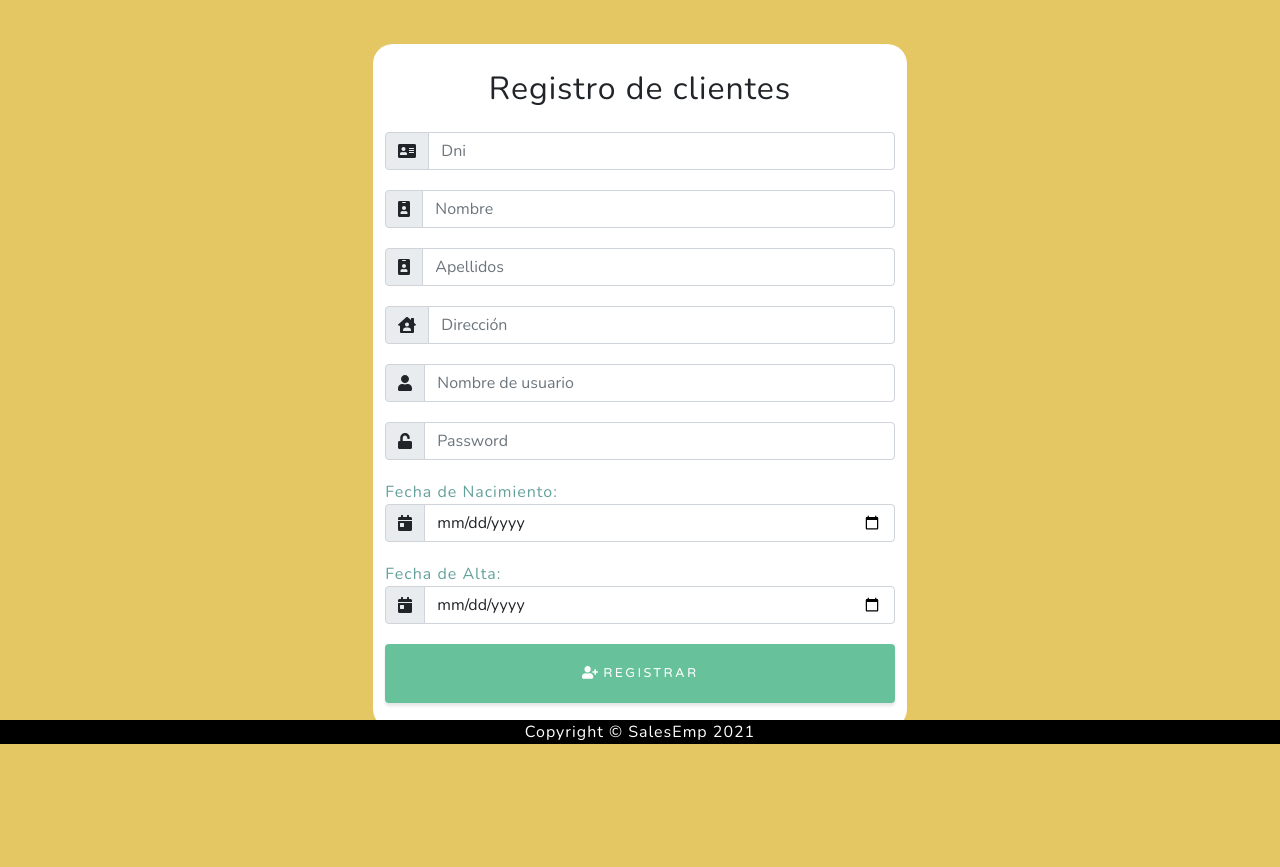
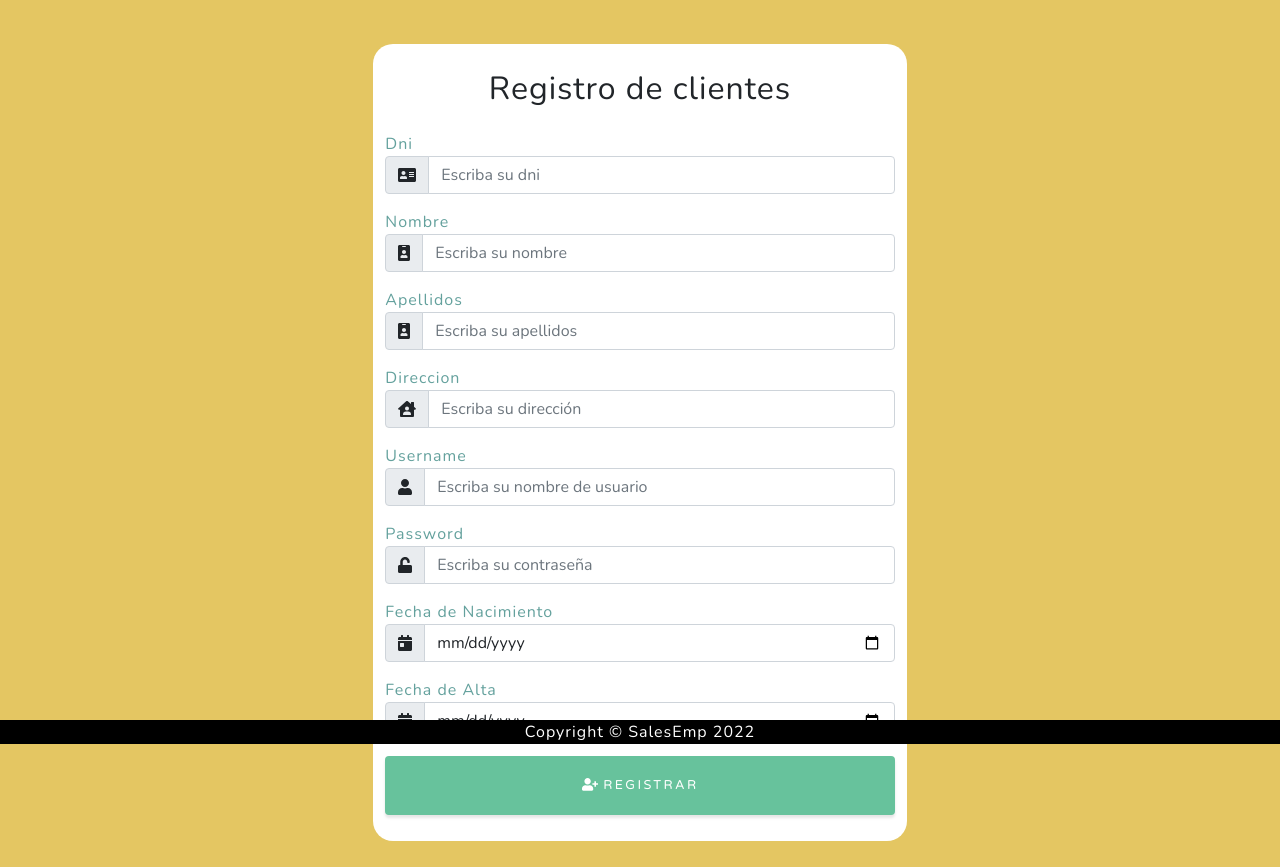
Before and after one commit to Julio150994/Grupo11_Django_2_Evaluacion, a Django app: page /registro/ in a window 1280 px wide. Shown: the part 56-923 px from the top of the page. Before the commit the page ends 800 px from the top, so only its background shows below. Run offline with Django 3.2, Linux system fonts and the light colour scheme; some libraries are stand-ins or nearby versions.

Commit message:
Cambios en registro y login; y logout

```diff
--- a/Grupo11_PSP_RA6/settings.py
+++ b/Grupo11_PSP_RA6/settings.py
@@ -124,3 +124,6 @@ STATIC_URL = '/static/'
 STATICFILES_DIRS = [
     os.path.join(BASE_DIR,"empresa/static"),
 ]
+
+LOGIN_REDIRECT_URL = 'sign_in/'
+LOGOUT_REDIRECT_URL = 'sign_in/'
--- a/empresa/forms.py
+++ b/empresa/forms.py
@@ -1,89 +1,30 @@
 from django import forms
 from empresa.models import Usuario, Cliente
 
-
 class UsuarioModelForm(forms.ModelForm):
     username = forms.CharField(required=True, help_text="Debe introducir un nombre de usuario",widget=forms.TextInput(
-        attrs={'class':'form-control mb-1','placeholder':'Nombre de usuario'}))
+        attrs={'class':'form-control mb-1','placeholder':'Enter your username'}))
     password = forms.CharField(required=True, help_text="Debe introducir una contraseña", widget=forms.PasswordInput(
-        attrs={'class':'form-control mb-1', 'placeholder':'Password'}))
+        attrs={'class':'form-control mb-1', 'placeholder':'Enter your password'}))
 
     class Meta:
         model = Usuario
         fields = '__all__'
 
-
-    def clean_username(self):
-        value = self.cleaned_data['username']
-
-        if Usuario.objects.filter(username = value).exists():
-            raise forms.ValidationError("Error. Nombre de usuario ya registrado en la base de datos.")
-        return value
-
-    def clean_password(self):
-        value = self.cleaned_data['password']
-
-        if Usuario.objects.filter(password = value) is None:
-            raise forms.ValidationError("Error. Falta por introducir su contraseña.")
-        return value
-
-
 class ClienteModelForm(forms.ModelForm):
     dni = forms.CharField(required=True, help_text="Debe introducir un dni", widget=forms.TextInput(
-        attrs={'class':'form-control mb-1', 'placeholder':'Dni'}))
+        attrs={'class':'form-control mb-1', 'placeholder':'Enter your dni'}))
     nombre = forms.CharField(required=True, help_text="Debe introducir un nombre", widget=forms.TextInput(
-        attrs={'class':'form-control mb-1', 'placeholder':'Nombre'}))
+        attrs={'class':'form-control mb-1', 'placeholder':'Enter your name'}))
     apellidos = forms.CharField(required=True, help_text="Debe introducir unos apellidos", widget=forms.TextInput(
-        attrs={'class':'form-control mb-1', 'placeholder':'Apellidos'}))
+        attrs={'class':'form-control mb-1', 'placeholder':'Enter your apes'}))
     direccion = forms.CharField(required=True, help_text="Debe introducir una dirección", widget=forms.TextInput(
-        attrs={'class':'form-control mb-1', 'placeholder':'Dirección'}))
+        attrs={'class':'form-control mb-1', 'placeholder':'Enter your direction'}))
     fechaNacimiento = forms.DateField(required=True, help_text="Debe seleccionar una fecha de nacimiento",widget=forms.DateInput(
-        attrs={'class':'form-control mb-1', 'type':'date', 'placeholder':'Fecha de Nacimiento'}))
+        attrs={'class':'form-control mb-1', 'type':'date', 'placeholder':'Enter your date of birth'}))
     fechaAlta = forms.DateField(required=True, help_text="Debe seleccionar una fecha de alta en la empresa",widget=forms.DateInput(
-        attrs={'class':'form-control mb-1', 'type':'date', 'placeholder':'Fecha de Alta'}))
+        attrs={'class':'form-control mb-1', 'type':'date', 'placeholder':'Enter your discharge date'}))
 
     class Meta:
         model = Cliente
         fields = ['dni','nombre','apellidos','direccion','fechaNacimiento','fechaAlta']
-
-    def clean_dni(self):
-        value = self.cleaned_data['dni']
-
-        if Cliente.objects.filter(dni = value) is None:
-            raise forms.ValidationError("Error. Debe introducir un dni")
-        return value
-
-    def clean_nombre(self):
-        value = self.cleaned_data['nombre']
-
-        if Cliente.objects.filter(nombre = value) is None:
-            raise forms.ValidationError("Error. Debe introducir un nombre")
-        return value
-
-    def clean_apellidos(self):
-        value = self.cleaned_data['apellidos']
-
-        if Cliente.objects.filter(apellidos = value) is None:
-            raise forms.ValidationError("Error. Debe introducir unos apellidos")
-        return value
-
-    def clean_direccion(self):
-        value = self.cleaned_data['direccion']
-
-        if Cliente.objects.filter(direccion = value) is None:
-            raise forms.ValidationError("Error. Debe introducir una dirección")
-        return value
-
-    def clean_fecha_nacimiento(self):
-        value = self.cleaned_data['fechaNacimiento']
-
-        if Cliente.objects.filter(fechaNacimiento = value) is None:
-            raise forms.ValidationError("Error. Debe introducir una fecha de nacimiento")
-        return value
-
-    def clean_fecha_alta(self):
-        value = self.cleaned_data['fechaAlta']
-
-        if Cliente.objects.filter(fechaAlta = value) is None:
-            raise forms.ValidationError("Error. Debe introducir una fecha de alta")
-        return value
--- a/empresa/templates/empresa/footer.html
+++ b/empresa/templates/empresa/footer.html
@@ -1,6 +1,6 @@
 <!-- Pie de página -->
 <footer class="bg-black text-center text-white fixed-bottom">
     <div class="px-4 px-lg-2">
-        Copyright &copy; SalesEmp 2021
+        Copyright &copy; SalesEmp 2022
     </div>
 </footer>
--- a/empresa/templates/empresa/registro_cliente.html
+++ b/empresa/templates/empresa/registro_cliente.html
@@ -13,8 +13,9 @@
         <link href="https://fonts.googleapis.com/css?family=Varela+Round" rel="stylesheet" />
         <link href="https://fonts.googleapis.com/css?family=Nunito:200,200i,300,300i,400,400i,600,600i,700,700i,800,800i,900,900i" rel="stylesheet" />
         <!-- Core theme CSS (includes Bootstrap)-->
-        <link href="/static/css/styles.css" rel="stylesheet"/>
-        <link href="/static/css/registro.css" rel="stylesheet"/>
+        {% load static %}
+        <link href="{% static 'css/styles.css' %}" rel="stylesheet"/>
+        <link href="{% static 'css/registro.css' %}" rel="stylesheet"/>
     </head>
     <body class="bg-warning" id="page-top">
         {% include "empresa/header.html" %}
@@ -23,90 +24,71 @@
             <div class="panel-heading" id="panel">
                 <div class="container col-md-5 bg-white" id="form">
                     <h2 class="text-center mb-4">Registro de clientes</h2>
-                    <form action="" method="POST">
+                    <form action="{% url 'registro_cliente' %}" method="POST">
                         {% csrf_token %}
                         <div class="form-group">
+                            <label for="dni" class="text-primary">Dni</label>
                             <div class="input-group mb-3">
-                                <span class="input-group-text mb-1"><i class="fas fa-address-card"></i></span>
-                                {{ cliente.dni }}
+                                <span class="input-group-text"><i class="fas fa-address-card"></i></span>
+                                <input type="text" class="form-control" id="dni" name="dni" placeholder="Escriba su dni" required>
                             </div>
                         </div>
-                        {% if cliente.dni_field_errors %}
-                            <div class="alert alert-danger">{{ cliente.dni.errors }}</div>
-                        {% endif %}
 
                         <div class="form-group">
+                            <label for="nombre" class="text-primary">Nombre</label>
                             <div class="input-group mb-3">
-                                <span class="input-group-text mb-1"><i class="fas fa-id-badge"></i></span>
-                                {{ cliente.nombre }}
+                                <span class="input-group-text"><i class="fas fa-id-badge"></i></span>
+                                <input type="text" class="form-control" id="nombre" name="nombre" placeholder="Escriba su nombre" required>
                             </div>
                         </div>
-                        {% if cliente.nombre_field_errors %}
-                            <div class="alert alert-danger">{{ cliente.nombre.errors }}</div>
-                        {% endif %}
 
                         <div class="form-group">
+                            <label for="apellidos" class="text-primary">Apellidos</label>
                             <div class="input-group mb-3">
-                                <span class="input-group-text mb-1"><i class="fas fa-id-badge"></i></span>
-                                {{ cliente.apellidos }}
+                                <span class="input-group-text"><i class="fas fa-id-badge"></i></span>
+                                <input type="text" class="form-control" id="apellidos" name="apellidos" placeholder="Escriba su apellidos" required>
                             </div>
                         </div>
-                        {% if cliente.apellidos_field_errors %}
-                            <div class="alert alert-danger">{{ cliente.apellidos.errors }}</div>
-                        {% endif %}
 
                         <div class="form-group">
+                            <label for="direccion" class="text-primary">Direccion</label>
                             <div class="input-group mb-3">
-                                <span class="input-group-text mb-1"><i class="fas fa-house-user"></i></span>
-                                {{ cliente.direccion }}
+                                <span class="input-group-text"><i class="fas fa-house-user"></i></span>
+                                <input type="text" class="form-control" id="direccion" name="direccion" placeholder="Escriba su dirección" required>
                             </div>
                         </div>
-                        {% if cliente.direccion_field_errors %}
-                            <div class="alert alert-danger">{{ cliente.direccion.errors }}</div>
-                        {% endif %}
 
                         <div class="form-group">
+                            <label for="username" class="text-primary">Username</label>
                             <div class="input-group mb-3">
-                                <span class="input-group-text mb-1"><i class="fas fa-user"></i></span>
-                                {{ usuario.username }}
+                                <span class="input-group-text"><i class="fas fa-user"></i></span>
+                                <input type="text" class="form-control" id="username" name="username" placeholder="Escriba su nombre de usuario" required>
                             </div>
                         </div>
-                        {% if usuario.usename_field_errors %}
-                            <div class="alert alert-danger">{{ usuario.username.errors }}</div>
-                        {% endif %}
 
                         <div class="form-group">
+                            <label for="password" class="text-primary">Password</label>
                             <div class="input-group mb-3">
-                                <span class="input-group-text mb-1"><i class="fas fa-unlock"></i></span>
-                                {{ usuario.password }}
+                                <span class="input-group-text"><i class="fas fa-unlock"></i></span>
+                                <input type="password" class="form-control" id="password" name="password" placeholder="Escriba su contraseña" required>
                             </div>
                         </div>
-                        {% if usuario.password_field_errors %}
-                            <div class="alert alert-danger">{{ usuario.password.errors }}</div>
-                        {% endif %}
 
                         <div class="form-group">
-                            <label for="fechaNacimiento" class="text-primary">Fecha de Nacimiento:</label>
+                            <label for="fechaNacimiento" class="text-primary">Fecha de Nacimiento</label>
                             <div class="input-group mb-3">
-                                <span class="input-group-text mb-1"><i class="fas fa-calendar-day"></i></span>
-                                {{ cliente.fechaNacimiento }}
+                                <span class="input-group-text"><i class="fas fa-calendar-day"></i></span>
+                                <input type="date" class="form-control" id="fechaNacimiento" name="fechaNacimiento" required>
                             </div>
                         </div>
-                        {% if cliente.fechaNacimiento_field_errors %}
-                            <div class="alert alert-danger">{{ cliente.fechaNacimiento.errors }}</div>
-                        {% endif %}
 
                         <div class="form-group">
-                            <label for="fechaNacimiento" class="text-primary">Fecha de Alta:</label>
+                            <label for="fechaAlta" class="text-primary">Fecha de Alta</label>
                             <div class="input-group mb-3">
-                                <span class="input-group-text mb-1"><i class="fas fa-calendar-day"></i></span>
-                                {{ cliente.fechaAlta }}
+                                <span class="input-group-text"><i class="fas fa-calendar-day"></i></span>
+                                <input type="date" class="form-control" id="fechaAlta" name="fechaAlta" required>
                             </div>
                         </div>
-                        {% if cliente.fechaAlta_field_errors %}
-                            <div class="alert alert-danger">{{ cliente.fechaAlta.errors }}</div>
-                        {% endif %}
-
 
                         <button type="submit" class="form-control btn btn-success text-white" id="botonRegistrar">
                             <i class="fas fa-user-plus"></i>
--- a/empresa/urls.py
+++ b/empresa/urls.py
@@ -6,5 +6,6 @@ urlpatterns = [
     path('',views.InicioEmpresaView.as_view(), name="page_inicio"),
     path('registro/',views.registrar_cliente, name="registro_cliente"),
     path('sign_in/', views.sign_in, name="users_login"),
-    # path('logout/', views.sign_out,name="users_logout"),
+    path('logout/', views.sign_out, name="users_logout"),
+    # path('perfil_cliente/',views.editar_perfil, name="perfil_cliente"),
 ]
--- a/empresa/views.py
+++ b/empresa/views.py
@@ -1,11 +1,10 @@
 from django.core.checks import messages
 from django.urls import reverse
 from django.shortcuts import render, redirect
-from django.http import HttpResponse
 from django.views.generic import TemplateView
 from empresa.models import Cliente, Usuario
 from .forms import ClienteModelForm, UsuarioModelForm
-from django.contrib.auth import authenticate, login
+from django.contrib.auth import authenticate, login, logout
 from django.contrib import messages
 
 # Create your views here.
@@ -22,7 +21,7 @@ def registrar_cliente(request):
         'cliente': cliente
     }
 
-    if request.method == "POST":
+    if request.method == 'POST':
         usuario = UsuarioModelForm(request.POST)
         cliente = ClienteModelForm(request.POST)
         context = {
@@ -31,27 +30,34 @@ def registrar_cliente(request):
         }
 
         if usuario.is_valid():
+            # Añadimos datos de usuario #
+            request.POST['username']
+            request.POST['password']
             usuario.save()
-            #usuario_cliente = Usuario.objects.last()
-            usuario_cliente = Usuario.objects.raw('SELECT id from Usuario ORDER BY DESC LIMIT 1')
 
             if cliente.is_valid():
-                print("Id usuario: "+str(usuario_cliente))
+                # Consulta en SQL: SELECT id FROM usuario ORDER BY id DESC LIMIT 1 #
+                last_id_usuario = Usuario.objects.last()
+                #id_usuario = Usuario.objects.filter(id=int(last_id_usuario[0:2])).values_list('id')
+                #print("Id de usuario: "+str(last_id_usuario))
+                #print(Usuario.objects.filter(id=int(last_id_usuario)).query())
 
-                dni = request.POST.get('dni','')
-                nombre = request.POST.get('nombre','')
-                apellidos = request.POST.get('apellidos','')
-                direccion = request.POST.get('direccion','')
-                fechaNacimiento = request.POST.get('fechaNacimiento','')
-                fechaAlta = request.POST.get('fechaAlta','')
-                activo = request.POST.get('activo',0)
-                idUsuario = request.GET.get('idUsuario',usuario_cliente)
+                # Añadimos datos de cliente #
+                request.POST['dni']
+                request.POST['nombre']
+                request.POST['apellidos']
+                request.POST['direccion']
+                request.POST['fechaNacimiento']
+                request.POST['fechaAlta']
+                request.POST[str(0)]
+                request.POST[str(last_id_usuario)]
 
                 cliente.save()
-                return redirect('login')
-                #return redirect(reverse('login'+"?registrado"))
+                #return redirect('sign_in')
+                return redirect(reverse('sign_in'+"?registrado"))
 
     return render(request, "empresa/registro_cliente.html",context)
+
 
 def sign_in(request):
     if request.method == 'POST':
@@ -62,11 +68,19 @@ def sign_in(request):
 
         if user is not None:
             login(request, user)
-            name = user.nombre
-            return render(request,"empresa/page_inicio.html", {'name': name})
+            #name = user.nombre
+            # {'name': name} #
+            return render(request,"empresa/page_inicio.html")
 
         else:
-            messages.error(request, "Wrong credentials")
+            messages.error(request, "Faltan credenciales por poner.")
             return redirect('page_inicio')
 
     return render(request, "empresa/sign_in.html")
+
+def sign_out(request):
+    logout(request)
+    usuario = UsuarioModelForm()
+    context = { 'usuario': usuario }
+
+    return render(request,'empresa/sign_in.html',context)
```
Also changed, not shown: empresa/models.py (+4 -4 lines), empresa/static/css/sign_in.css (added, +17 -0 lines), empresa/templates/empresa/page_inicio.html (+8 -8 lines), empresa/templates/empresa/sign_in.html (+67 -12 lines), db.sqlite3.
